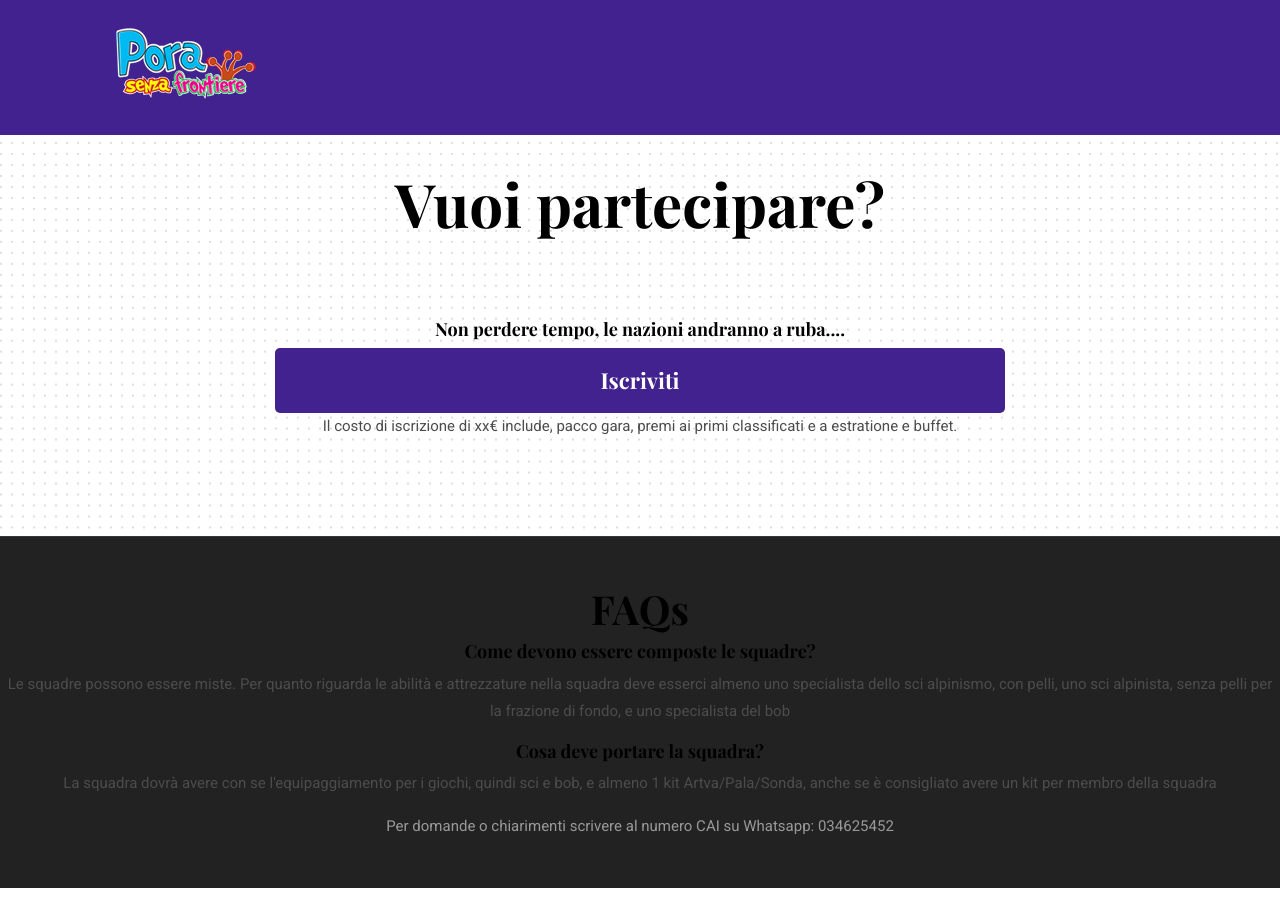
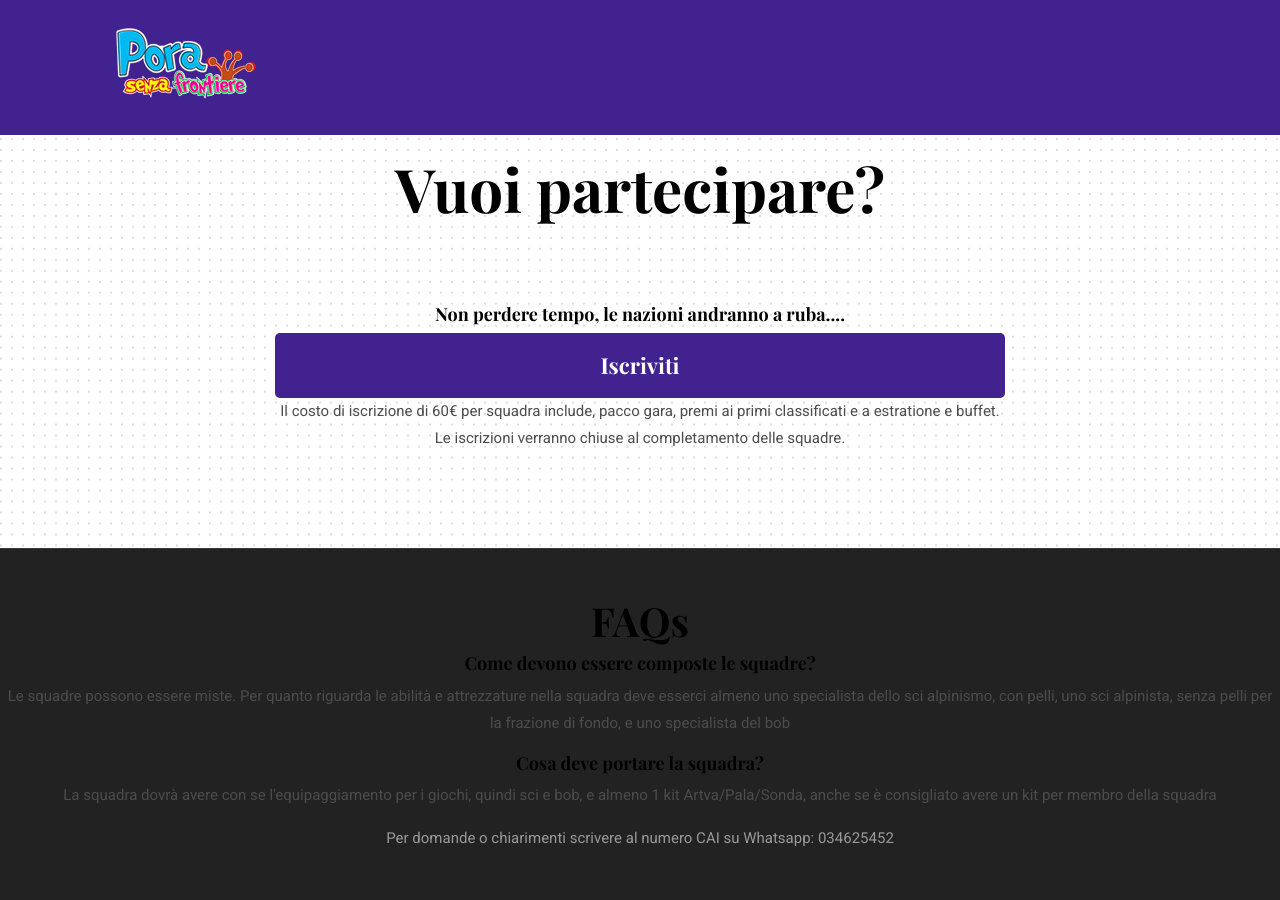
Before and after one commit to porasenzafrontiere/porasenzafrontiere.github.io, a Jekyll site: the page built from index.html, in a window 1280 px wide and 900 px high, scrolled down 3758 px. Built offline with Jekyll 4.4.1, drawn with Linux system fonts in a browser that asks for light colours.

Commit message:
fix costo iscrizione

```diff
--- a/_includes/contact-section.html
+++ b/_includes/contact-section.html
@@ -8,7 +8,7 @@
       <div class="col-lg-8 mx-auto text-center">
         <h5>Non perdere tempo, le nazioni andranno a ruba.... </h5>
         <a href="https://docs.google.com/forms/d/e/1FAIpQLSdmgBDI_eDbs9jQlRwtx5uQE65APkPxQNzp98Yi8VDnagSjGA/viewform?usp=sf_link"><button class="btn btn-primary w-100">Iscriviti</button></a>
-        <p>Il costo di iscrizione di xx€ include, pacco gara, premi ai primi classificati e a estratione e buffet.
+        <p>Il costo di iscrizione di 60€ per squadra include, pacco gara, premi ai primi classificati e a estratione e buffet. Le iscrizioni verranno chiuse al completamento delle squadre.</p>
       </div>
     </div>
   </div>
```
Also changed, not shown: _data/settings.yml (+18 -0 lines).
